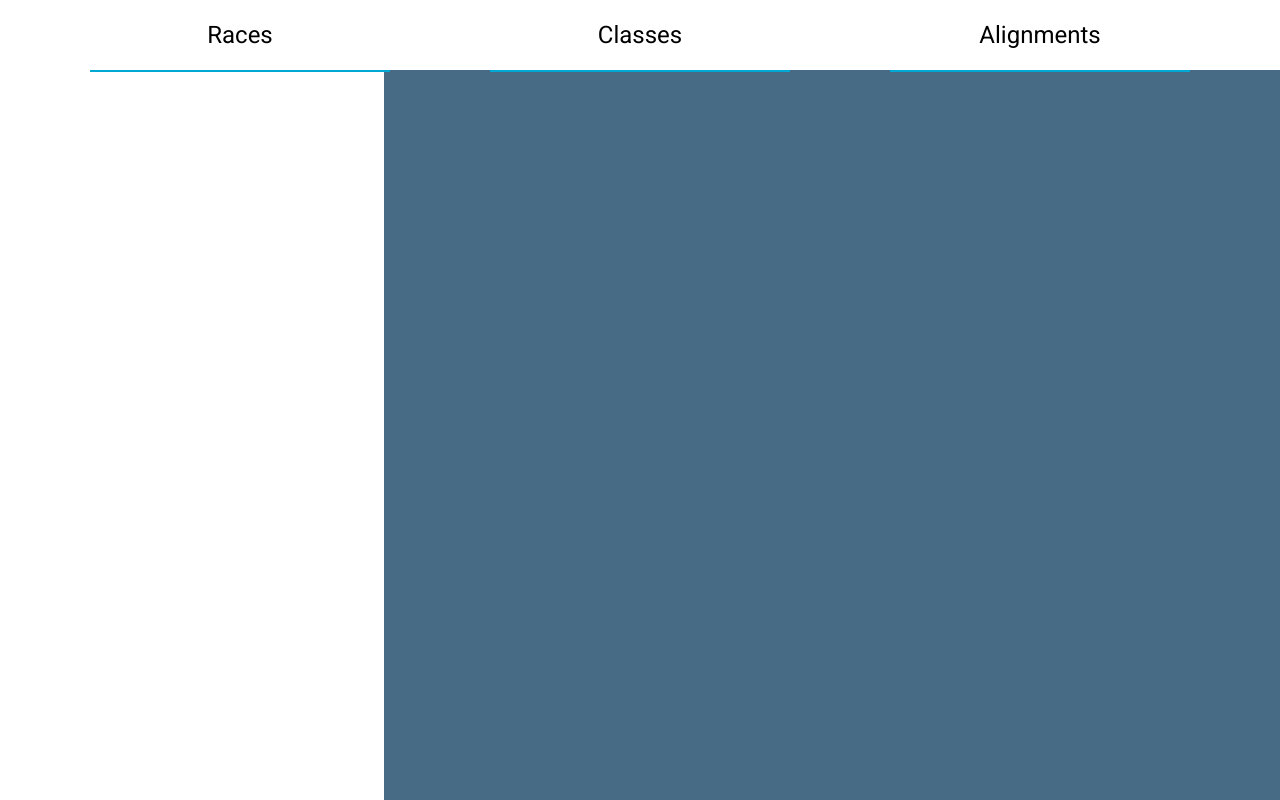
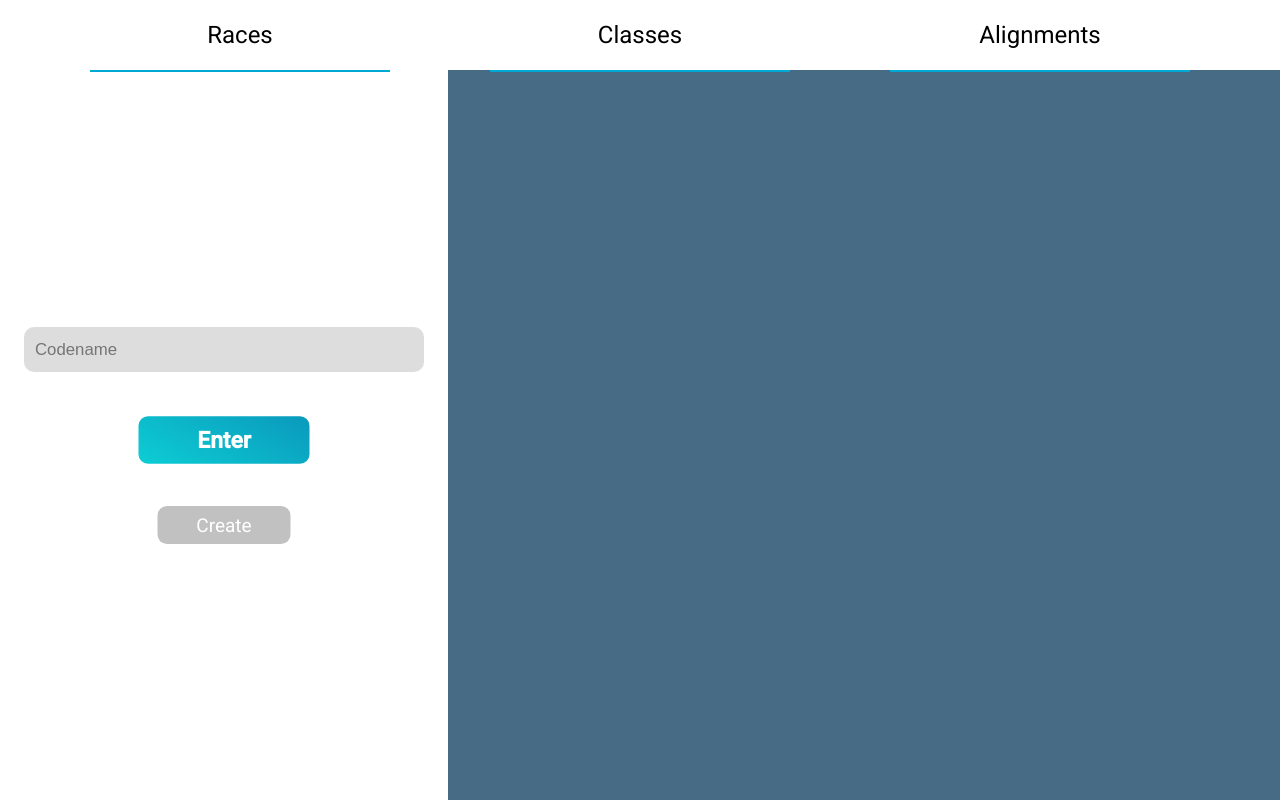
Before and after one commit to andremov/dnd-front, a React (Create React App) app: page / in a window 1280 px wide. Built offline with nearby package versions, Linux system fonts and the light colour scheme.

Commit message:
fixed main panel

```diff
--- a/src/App.js
+++ b/src/App.js
@@ -1,5 +1,5 @@
 import React, { Component, Fragment } from 'react';
-import { cards } from "./Utils/Data";
+import { card_states, panel_states } from "./Utils/Data";
 import { Header } from "./Components/Header";
 import { Panel } from "./Components/Panel";
 
@@ -8,17 +8,18 @@ export class App extends Component {
     state = {
         player_data : undefined,
 
-        panel_data : {},
+        panel_data : {
+            name : 'loading',
+            destination : 'enter'
+        },
 
         cards_data : [],
+    }
 
-        // main_value : 2,
-        // main_destination : 0,
-        // main_data : undefined,
-        //
-        // window_values : [],
-        // window_destinations : [],
-        // window_data : [],
+    componentDidMount() {
+        setTimeout(() => {
+            this.handlePanel({ action : 'go_to_destination' })
+        }, 1000)
     }
 
     handleCard = ( { action, card_id, data } ) => {
@@ -108,6 +109,41 @@ export class App extends Component {
         this.setState({ cards_data })
     }
 
+    handlePanel = ( { action, data } ) => {
+        if ( action === 'modify' ) {
+            this.modifyPanel(data)
+        } else if ( action === 'change_destination' ) {
+            this.changePanelDestination(data)
+        } else if ( action === 'go_to_destination' ) {
+            this.gotoPanelDestination()
+        }
+    }
+
+    modifyPanel = ( data ) => {
+        let { panel_data } = this.state;
+
+        panel_data = data;
+
+        this.setState({ panel_data })
+    }
+
+    changePanelDestination = ( data ) => {
+        let { panel_data } = this.state;
+
+        panel_data.destination = data.destination;
+
+        this.setState({ panel_data })
+    }
+
+    gotoPanelDestination = () => {
+        let { panel_data } = this.state;
+
+        panel_data.name = panel_data.destination;
+        panel_data.destination = 'loading';
+
+        this.setState({ panel_data })
+    }
+
     render() {
         const { player_data, panel_data, cards_data } = this.state;
 
@@ -116,12 +152,13 @@ export class App extends Component {
                 <Header callback={this.handleCard} />
 
                 <Panel type={''}>
-                    {/*{app_states[main_value].component({*/}
-                    {/*    values : app_states[main_value],*/}
-                    {/*    app_data : main_data,*/}
-                    {/*    player_data : player_data,*/}
-                    {/*    eventCallback : this.handleEvent,*/}
-                    {/*})}*/}
+                    {panel_states[panel_data.name].component(
+                        {
+                            card_data : panel_data,
+                            player_data : player_data,
+                            eventCallback : this.handlePanel
+                        }
+                    )}
                 </Panel>
 
                 <div className={'card-holder-panel'}>
@@ -129,7 +166,7 @@ export class App extends Component {
                         {cards_data.map(( item, i ) => {
 
                             return <Fragment key={i}>
-                                {cards[item.card_name].component(
+                                {card_states[item.card_name].card(
                                     {
                                         card_data : item,
                                         card_id : i,
--- a/src/Components/CreatePlayer.js
+++ b/src/Components/CreatePlayer.js
@@ -106,7 +106,7 @@ export function CreatePlayer( { eventCallback } ) {
                     onChange={handleChange}
                 />
 
-                <div className={'group'}>
+                <div className={'input-group'}>
                     <input
                         placeholder={'Name'}
                         name={'name'}
@@ -121,7 +121,7 @@ export function CreatePlayer( { eventCallback } ) {
                     />
                 </div>
 
-                <div className={'group'}>
+                <div className={'input-group'}>
                     <select
                         name={'race'}
                         value={formData.race}
@@ -168,7 +168,7 @@ export function CreatePlayer( { eventCallback } ) {
                     }
                 </select>
 
-                <div style={{ display : 'flex', flexDirection : 'column', alignItems : 'center' }}>
+                <div className={'range-input'} >
                     <div>
                         Height:
                         <input
@@ -191,7 +191,7 @@ export function CreatePlayer( { eventCallback } ) {
                     />
                 </div>
 
-                <div style={{ display : 'flex', flexDirection : 'column', alignItems : 'center' }}>
+                <div className={'range-input'} >
                     <div>
                         Age:
                         <input
@@ -258,7 +258,7 @@ export function CreatePlayer( { eventCallback } ) {
                     </div>
                 })}
 
-                <div className={'group'}>
+                <div className={'input-group'}>
                     <button
                         className={'secondary'}
                         children={'Back'}
--- a/src/Components/EnterForm.js
+++ b/src/Components/EnterForm.js
@@ -15,7 +15,10 @@ export function EnterForm( { eventCallback } ) {
             <button
                 className={'secondary small'}
                 children={'Create'}
-                onClick={() => eventCallback({ event_window: -1, event_name : 'new-player' })}
+                onClick={() => {
+                    eventCallback({ action : 'modify', data : { name : 'loading', destination : 'new_player' } })
+                    setTimeout(() => eventCallback({ action : 'go_to_destination' }), 1000)
+                }}
             />
         </form>
     </div>
--- a/src/Style/actives.scss
+++ b/src/Style/actives.scss
@@ -50,21 +50,20 @@ button {
 }
 
 input, select {
-  height: 50px;
-  min-width: 220px;
+  height: 45px;
+  min-width: 200px;
+  width: 100%;
   padding: 5px 5px 5px 10px;
   box-sizing: border-box;
   border-radius: 10px;
   outline: 0;
   border: 1.5px solid transparent;
   background-color: #ddd;
-  transform: scale(0.95);
   transition: 0.2s;
   font-size: 1.05em;
-  margin: 5px;
+  margin: 2px;
 
   &:focus {
-    transform: scale(1);
     border-color: $main-color;
   }
 
@@ -93,6 +92,7 @@ form {
   > .color-bar {
     height: 10px;
     width: 150%;
+    margin-top: 10px;
     background: linear-gradient(30deg, $main-color, $main-color-dark);
   }
 
@@ -109,17 +109,30 @@ form {
     &.hidden {
       height: 0;
     }
+  }
+}
 
-    > .group {
-      display: flex;
-      align-items: center;
-      justify-content: space-evenly;
+.range-input {
+  display: flex;
+  flex-direction: column;
+  align-items: center
+}
+
+.input-group {
+  display: flex;
+  align-items: center;
+  width: 100%;
+  margin: 2px;
+
+  > input, > select {
+    margin: 0;
+
+    &:nth-child(1) {
+      margin-right: 2px;
+    }
+
+    &:nth-child(2) {
+      margin-left: 2px;
     }
   }
-
-  > .group {
-    display: flex;
-    align-items: center;
-    justify-content: space-evenly;
-  }
 }
--- a/src/Style/app-cards.scss
+++ b/src/Style/app-cards.scss
@@ -2,7 +2,7 @@
 
 .main-panel {
   height: calc(100vh - 70px);
-  width: 30%;
+  width: 35%;
   min-width: 30%;
   background-color: white;
   display: flex;
@@ -12,7 +12,7 @@
 }
 
 .card-holder-panel {
-  width: 70%;
+  width: 65%;
   height: calc(100vh - 70px);
 
   > .board {
@@ -74,8 +74,9 @@
 }
 
 .new-player {
-  width: 500px;
-  height: 700px;
+  width: 100%;
+  padding-left: 10px;
+  padding-right: 10px;
 
   .ability-entry {
     width: 100%;
--- a/src/Utils/Data.js
+++ b/src/Utils/Data.js
@@ -1,4 +1,4 @@
-import React from "react";
+import React, { Fragment } from "react";
 import { AlignmentInfo } from "../Components/AlignmentInfo";
 import { ClassInfo } from "../Components/ClassInfo";
 import { RaceInfo } from "../Components/RaceInfo";
@@ -8,109 +8,109 @@ import { Loading } from "../Components/Loading";
 import { ExitButton } from "../Components/ExitButton";
 import { AppCard } from "../Components/AppCard";
 
-export const cards = {
+export const card_states = {
     hidden : {
-        component :
+        component : ( props ) => {
+            return <Fragment />
+        },
+        card :
             ( props ) => {
                 return <AppCard
                     {...props}
                     showExitBtn={false}
                     className={'dims_hidden'}
                 >
+                    {card_states['hidden'].component(props)}
                 </AppCard>
             }
     },
     loading : {
         component : ( props ) => {
+            return <Loading />
+        },
+        card : ( props ) => {
             return <AppCard
                 {...props}
                 showExitBtn={false}
                 className={'dims_loading'}
             >
-                <Loading />
+                {card_states['loading'].component(props)}
             </AppCard>
         }
     },
     race_info : {
         component : ( props ) => {
+            return <RaceInfo
+                {...props}
+            />
+        },
+        card : ( props ) => {
             return <AppCard
                 {...props}
                 className={'dims_race_info'}
             >
-                <RaceInfo
-                    {...props}
-                />
+                {card_states['race_info'].component(props)}
             </AppCard>
         }
     },
     class_info : {
         component : ( props ) => {
+            return <ClassInfo
+                {...props}
+            />
+        },
+        card : ( props ) => {
             return <AppCard
                 {...props}
                 className={'dims_class_info'}
             >
-                <ClassInfo
-                    {...props}
-                />
+                {card_states['class_info'].component(props)}
             </AppCard>
         }
     },
     alignment_info : {
         component : ( props ) => {
+            return <AlignmentInfo
+                {...props}
+            />
+        },
+        card : ( props ) => {
             return <AppCard
                 {...props}
                 className={'dims_alignment_info'}
             >
-                <AlignmentInfo
-                    {...props}
-                />
+                {card_states['alignment_info'].component(props)}
             </AppCard>
         }
     },
 }
 
-export const panels = [
-    {
-        card_name : 'blank',
-        card_value : 0,
+export const panel_states = {
+    hidden : {
         component : ( props ) => {
-            return <div className={'app-card'}>
-
-            </div>
-        }
+            return <Fragment />
+        },
     },
-    {
-        card_name : 'loading',
-        card_value : 1,
+    loading : {
         component : ( props ) => {
-            return <div className={'app-card'}>
-                <Loading />
-            </div>
-        }
+            return <Loading />
+        },
     },
-    {
-        card_name : 'enter',
-        card_value : 2,
+    enter : {
         component : ( props ) => {
-            return <div className={'app-card'}>
-                <EnterForm
-                    {...props}
-                />
-            </div>
-        }
+            return <EnterForm
+                {...props}
+            />
+        },
     },
-    {
-        card_name : 'new-player',
-        card_value : 3,
+    new_player : {
         component : ( props ) => {
-            return <div className={'app-card'}>
-                <CreatePlayer
-                    {...props}
-                />
-            </div>
-        }
+            return <CreatePlayer
+                {...props}
+            />
+        },
     },
-]
+}
 
 export const skills = [
     // 0
```
